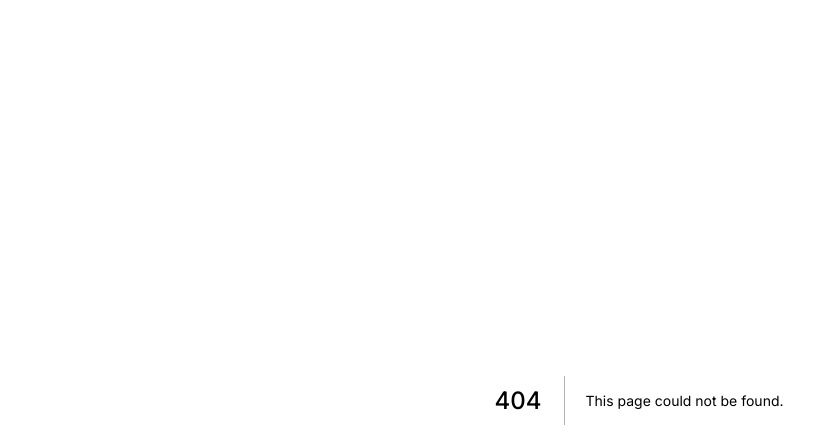
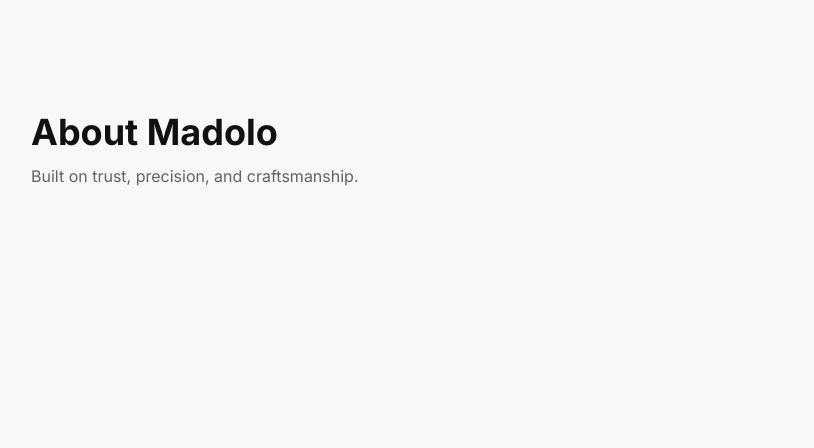
Before and after one commit to mishcodes09/madolo-construction, a Next.js app: page /about in a window 1280 px wide. Before the commit this address had no page. Shown: the top 448 px of the page, without its empty margins (1-815 px from the left). Built offline with nearby package versions, Linux system fonts and the light colour scheme.

Commit message:
added about page

```diff
--- /dev/null
+++ b/src/app/about/page.js
@@ -0,0 +1,11 @@
+import AboutHero from "@/components/about/AboutHero";
+
+export default function AboutPage() {
+  return (
+    <main className="py-20 md:py-28">
+      <div className="max-w-7xl mx-auto px-4 md:px-6 lg:px-8">
+        <AboutHero />
+      </div>
+    </main>
+  );
+}
--- a/src/components/Navbar.js
+++ b/src/components/Navbar.js
@@ -4,9 +4,9 @@
 import Image from "next/image";
 
 const navLinks = [
-  { label: "About", href: "#about" },
+  { label: "About", href: "/about" },
   { label: "Services", href: "#services" },
-  { label: "Shop", href: "#" },
+  { label: "Projects", href: "#" },
   { label: "Contact", href: "#contact" },
 ];
 
--- /dev/null
+++ b/src/components/about/AboutHero.js
@@ -0,0 +1,10 @@
+export default function AboutHero() {
+  return (
+    <section className="mb-12">
+      <h1 className="text-4xl font-bold text-dark">About Madolo</h1>
+      <p className="text-brand-text/70 mt-3">
+        Built on trust, precision, and craftsmanship.
+      </p>
+    </section>
+  );
+}
```
Also changed, not shown: src/components/about/AboutStory.js (added), src/components/about/AboutTeam.js (added), src/components/about/AboutValues.js (added).
